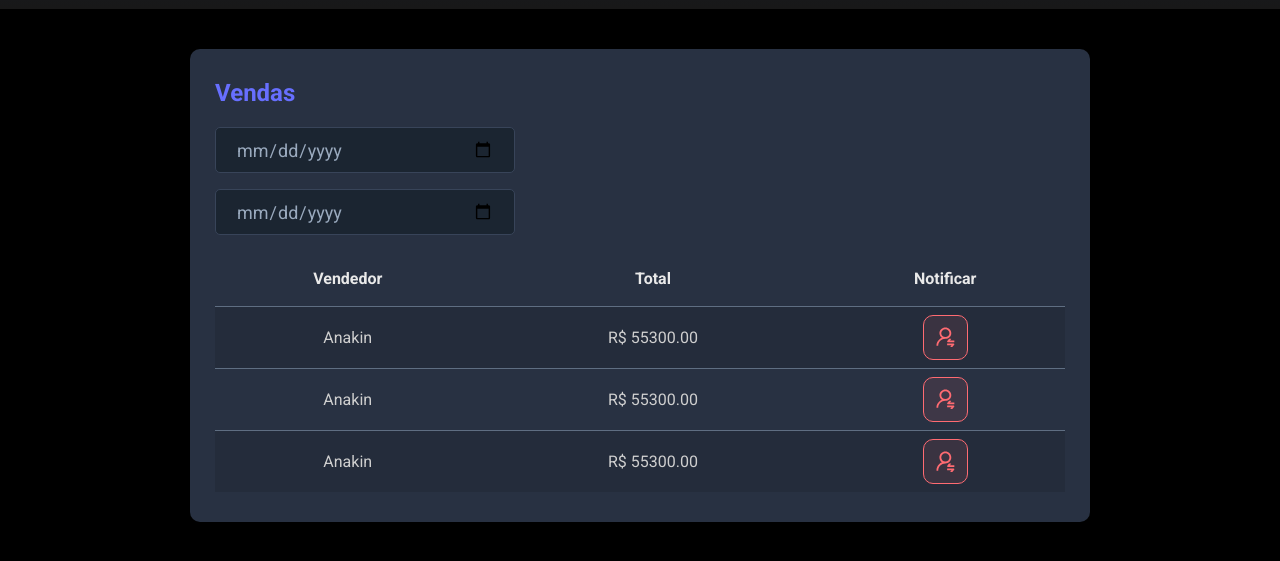
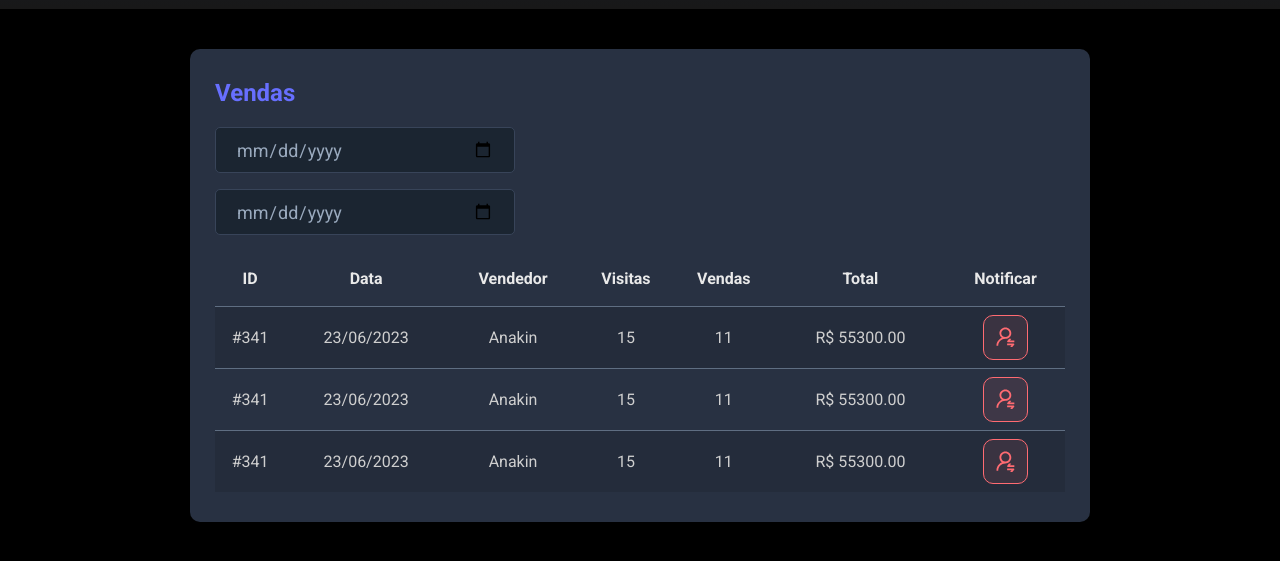
Before and after one commit to DevBack/dsmeta-page, a plain HTML site: page index.html in a window 1280 px wide. Shown: the part 211-772 px from the top of the page. Drawn offline with Linux system fonts and the light colour scheme.

Commit message:
Implementing Responsiveness

```diff
--- a/index.html
+++ b/index.html
@@ -34,14 +34,22 @@
                         <table class="dsmeta-sales-table">
                             <thead>
                                 <tr>
+                                    <th class="show992">ID</th>
+                                    <th class="show576">Data</th>
                                     <th>Vendedor</th>
+                                    <th class="show992">Visitas</th>
+                                    <th class="show992">Vendas</th>
                                     <th>Total</th>
                                     <th>Notificar</th>
                                 </tr>
                             </thead>
                             <tbody>
                                 <tr>
+                                    <td class="show992">#341</td>
+                                    <td class="show576">23/06/2023</td>
                                     <td>Anakin</td>
+                                    <td class="show992">15</td>
+                                    <td class="show992">11</td>
                                     <td>R$ 55300.00</td>
                                     <td>
                                         <div class="dsmeta-red-btn-container">
@@ -52,7 +60,11 @@
                                     </td>
                                 </tr>
                                 <tr>
+                                    <td class="show992">#341</td>
+                                    <td class="show576">23/06/2023</td>
                                     <td>Anakin</td>
+                                    <td class="show992">15</td>
+                                    <td class="show992">11</td>
                                     <td>R$ 55300.00</td>
                                     <td>
                                         <div class="dsmeta-red-btn-container">
@@ -63,7 +75,11 @@
                                     </td>
                                 </tr>
                                 <tr>
+                                    <td class="show992">#341</td>
+                                    <td class="show576">23/06/2023</td>
                                     <td>Anakin</td>
+                                    <td class="show992">15</td>
+                                    <td class="show992">11</td>
                                     <td>R$ 55300.00</td>
                                     <td>
                                         <div class="dsmeta-red-btn-container">
--- a/styles.css
+++ b/styles.css
@@ -137,3 +137,23 @@ header {
 .dsmeta-red-btn img {
     width: 19px;
 }
+
+.show576 {
+    display: none;
+}
+
+.show992 {
+    display: none;
+}
+
+@media (min-width: 576px) {
+    .show576 {
+        display: table-cell;
+    }
+}
+
+@media (min-width: 992px) {
+    .show992 {
+        display: table-cell;
+    }
+}
```
